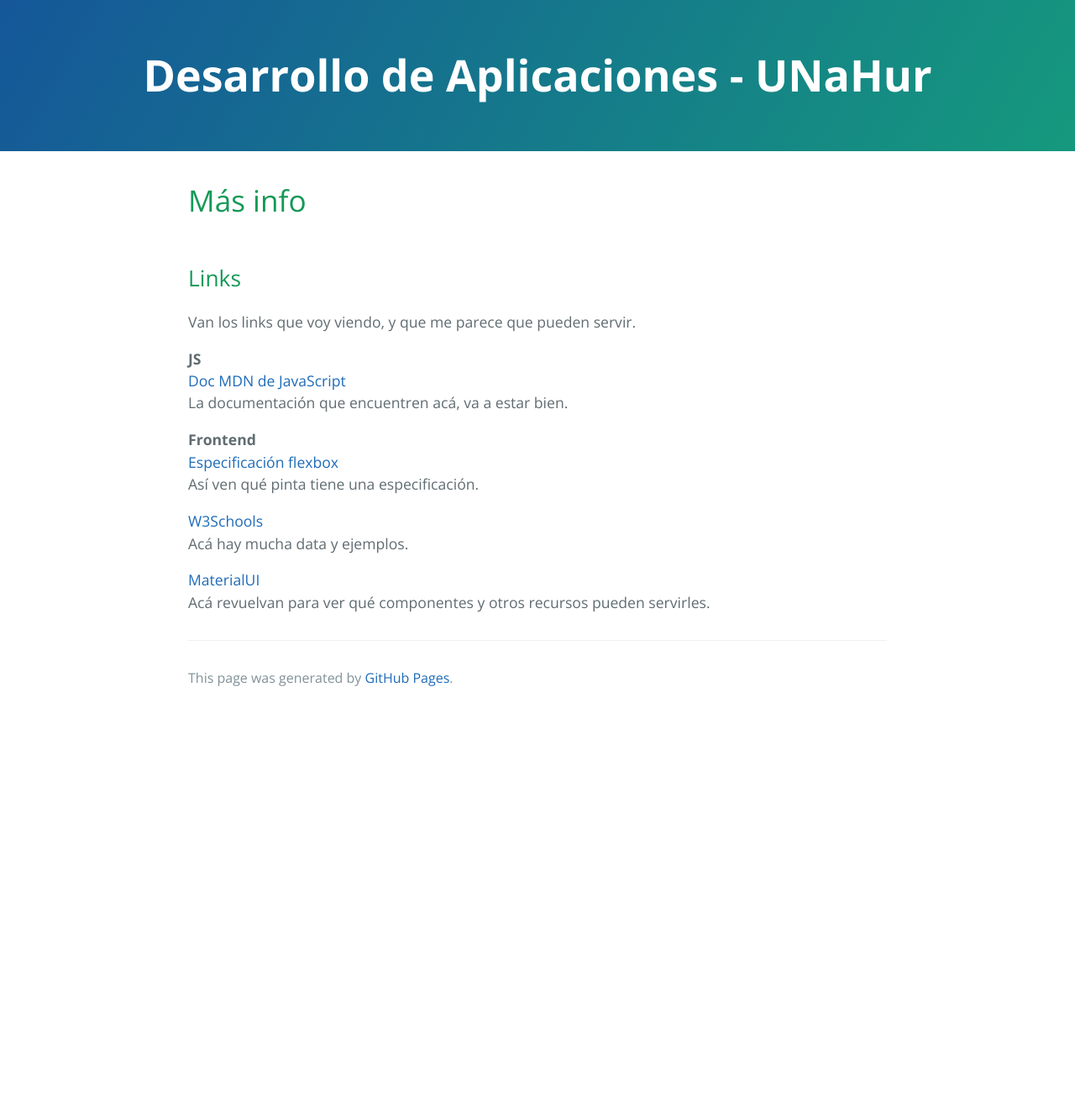
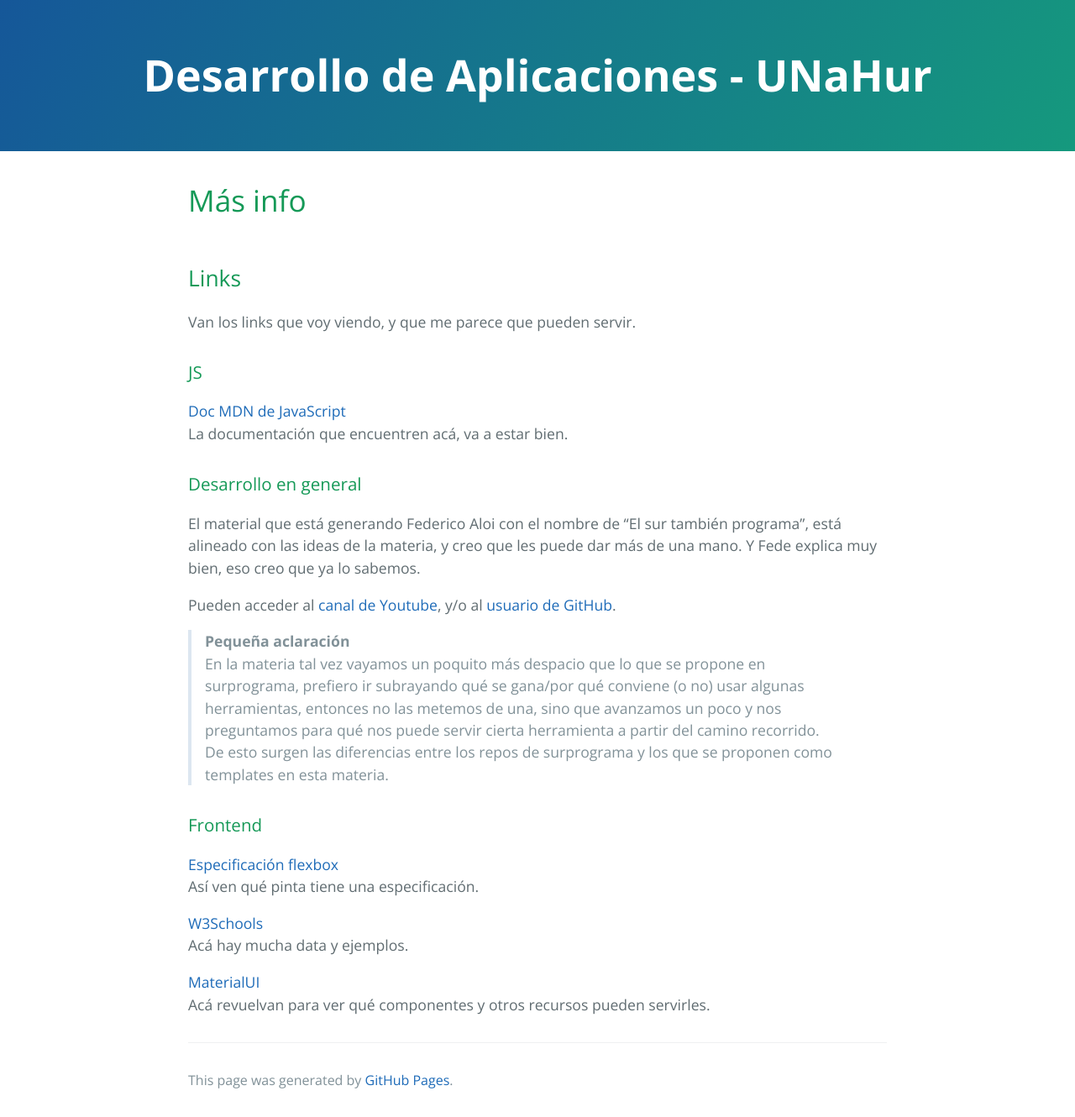
Before and after one commit to unahur-desapp/unahur-desapp-site, a Jekyll site: the page built from mas-info.md, in a window 1280 px wide. Shown: the whole page at 84% size. Built offline with Jekyll 4.4.1, drawn with Linux system fonts in a browser that asks for light colours; our own code applies the rules of GitHub Pages for plain Markdown files; before the commit the page ends 900 px from its top, so only the background shows below that.

Commit message:
links a surprograma

```diff
--- a/mas-info.md
+++ b/mas-info.md
@@ -8,12 +8,22 @@ layout: default
 
 Van los links que voy viendo, y que me parece que pueden servir.
 
-**JS**
+### JS
 [Doc MDN de JavaScript](https://developer.mozilla.org/en-US/docs/Web/JavaScript)
 La documentación que encuentren acá, va a estar bien.
 
 
-**Frontend**
+### Desarrollo en general
+El material que está generando Federico Aloi con el nombre de "El sur también programa", está alineado con las ideas de la materia, y creo que les puede dar más de una mano. Y Fede explica muy bien, eso creo que ya lo sabemos.
+
+Pueden acceder al [canal de Youtube](https://www.youtube.com/channel/UCfrRa43tBrOYYYfgJqsJ7qg), y/o al [usuario de GitHub](https://github.com/surprograma).
+
+> **Pequeña aclaración**
+En la materia tal vez vayamos un poquito más despacio que lo que se propone en surprograma, prefiero ir subrayando qué se gana/por qué conviene (o no) usar algunas herramientas, entonces no las metemos de una, sino que avanzamos un poco y nos preguntamos para qué nos puede servir cierta herramienta a partir del camino recorrido.
+De esto surgen las diferencias entre los repos de surprograma y los que se proponen como templates en esta materia.
+
+
+### Frontend
 [Especificación flexbox](https://www.w3.org/TR/css-flexbox-1/)
 Así ven qué pinta tiene una especificación.
 
```
